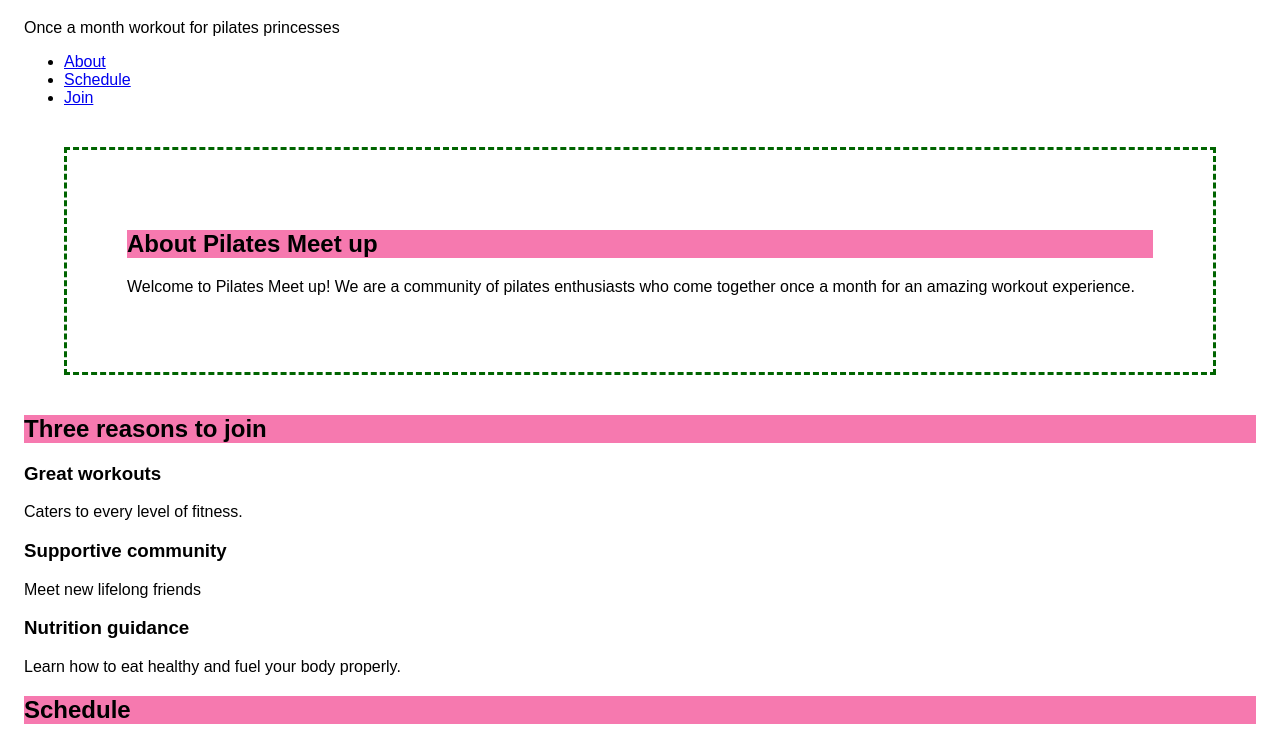
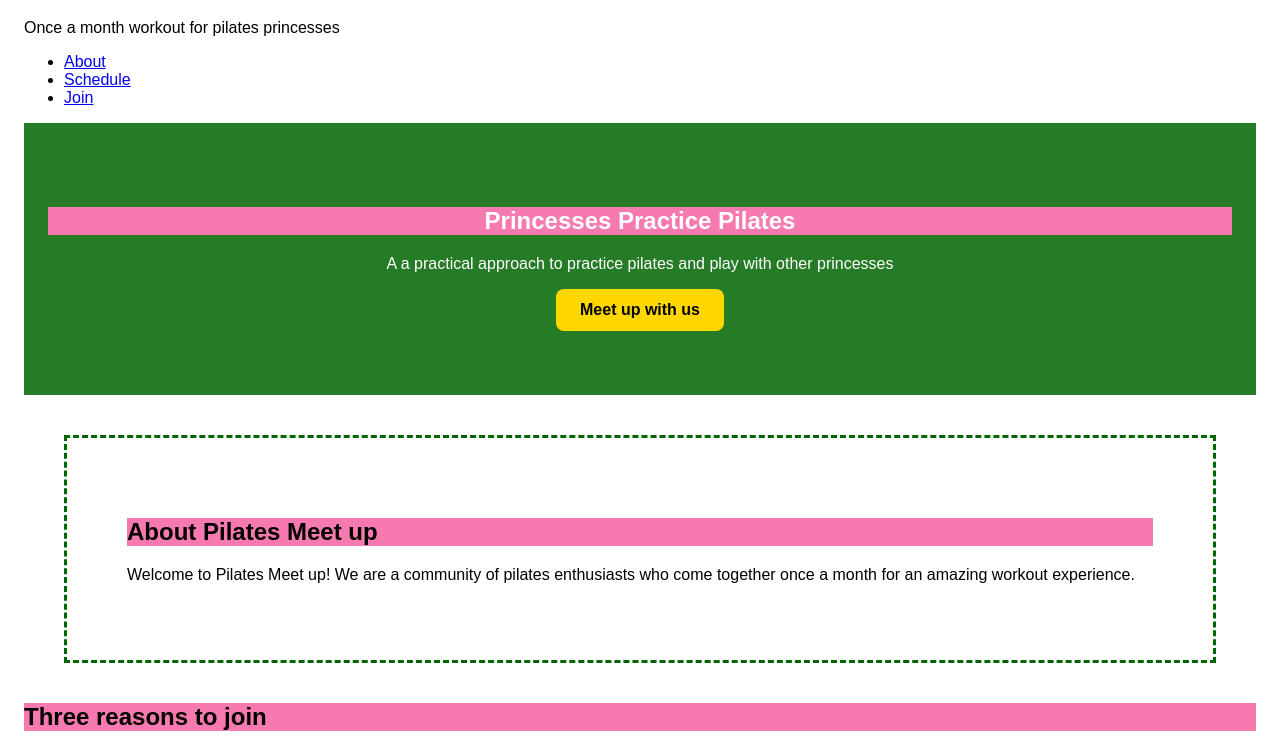
Before and after one commit to BabySodaCodex/signup-page-new, a plain HTML site: page index.html in a window 1280 px wide. Shown: the part 61-800 px from the top of the page. Drawn offline with Linux system fonts and the light colour scheme.

Commit message:
add hero with call to action

```diff
--- a/index.html
+++ b/index.html
@@ -21,6 +21,12 @@
     </nav>
 
     <main>
+        <section class="hero">
+          <h2>Princesses Practice Pilates</h2>
+          <p>A a practical approach to practice pilates and play with other princesses</p>
+          <a class="cta" href="#join">Meet up with us</a>
+        </section>
+
         <section class="box" id="about">
         <h2>About Pilates Meet up</h2>
         <p>Welcome to Pilates Meet up! We are a community of pilates enthusiasts who come together once a month for an amazing workout experience.</p>
--- a/style.css
+++ b/style.css
@@ -69,3 +69,20 @@ form {
   flex-direction: column;
   gap: 4px;
 }
+
+.hero {
+  background-color: rgba(0, 100, 0, 0.85);
+  color: white;
+  padding: 64px 24px;
+  text-align: center;
+}
+
+.cta {
+  display: inline-block;
+  background-color: gold;
+  color: black;
+  padding: 12px 24px;
+  border-radius: 8px;
+  text-decoration: none;
+  font-weight: bold;
+}
```
